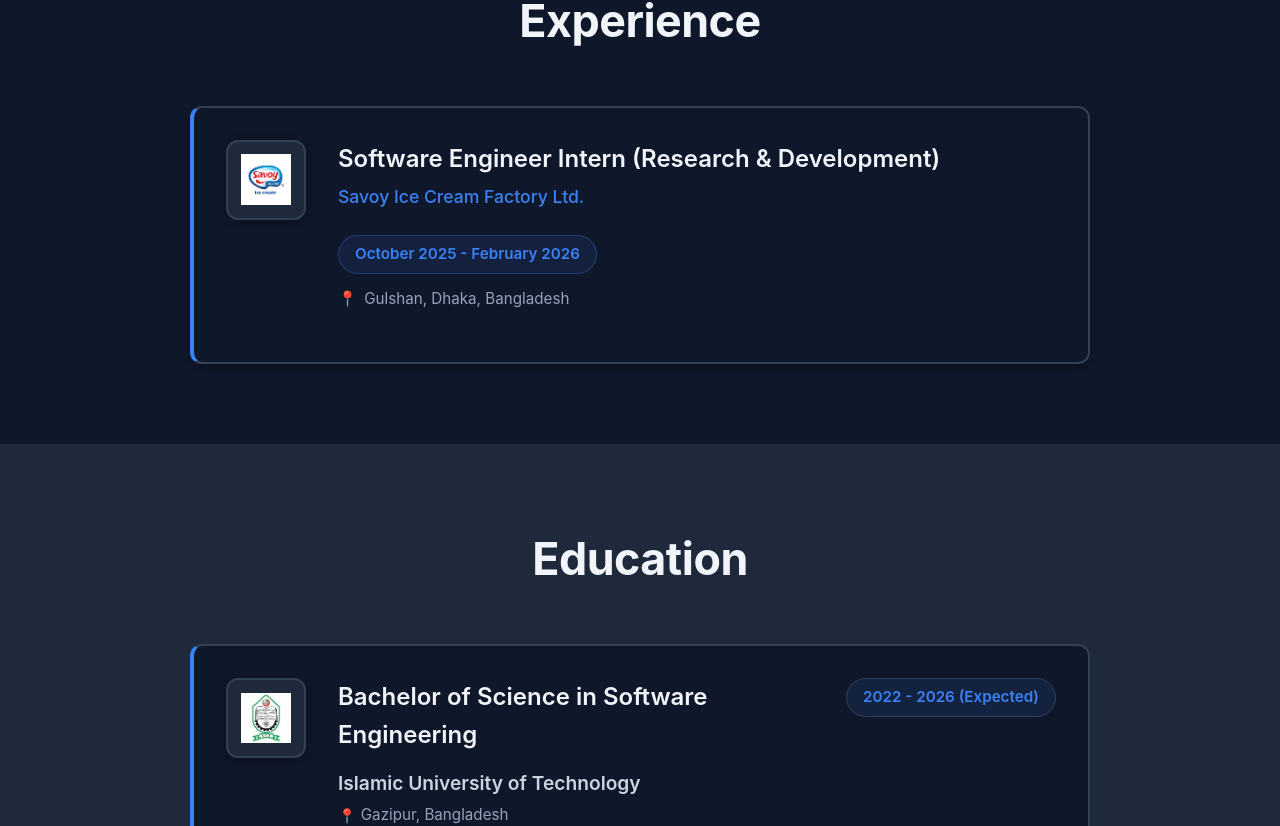
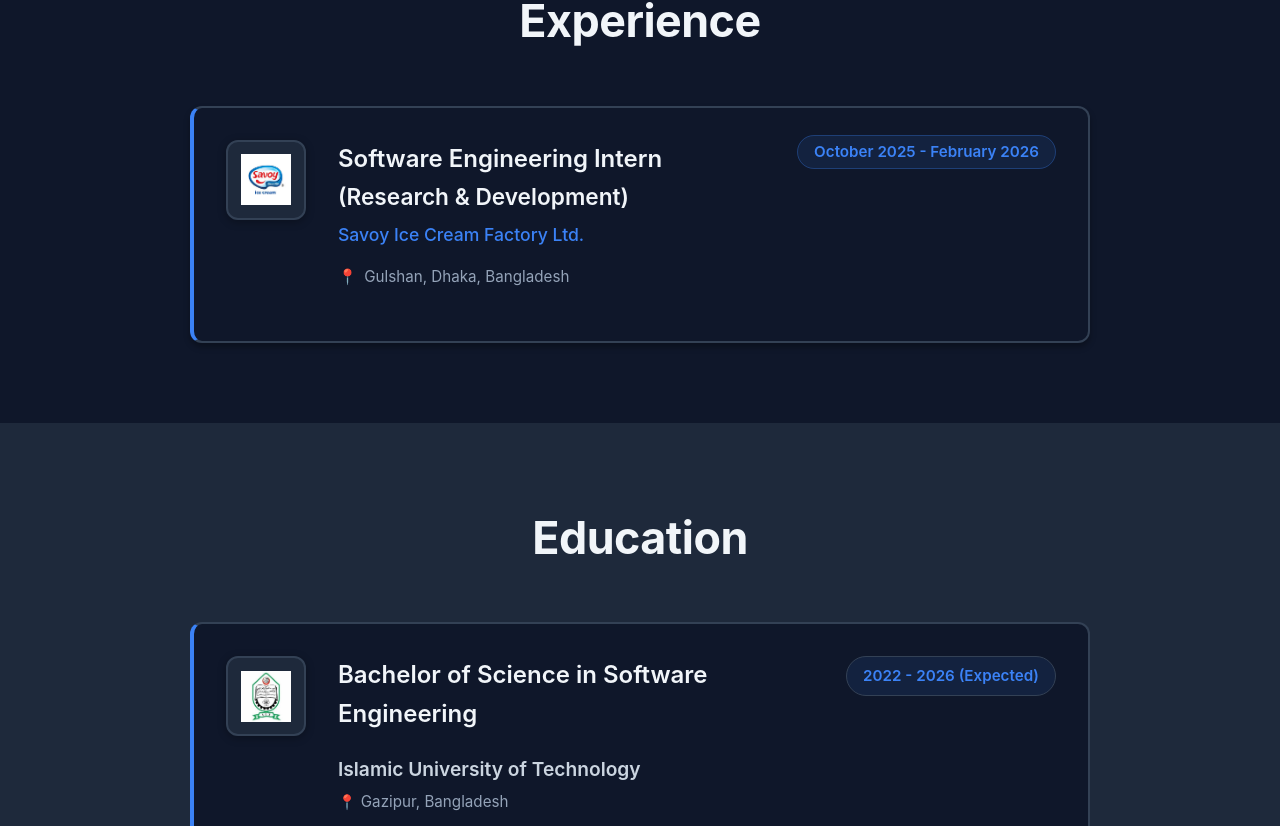
Before and after one commit to MI-Mahin/Portfolio, a React (Vite) app: page / in a window 1280 px wide. Shown: the part 1216-2042 px from the top of the page. Built offline with nearby package versions, Linux system fonts and the light colour scheme.

Commit message:
Add project

```diff
--- a/src/components/Experience.jsx
+++ b/src/components/Experience.jsx
@@ -1,6 +1,6 @@
 const experience = [
   {
-    position: "Software Engineer Intern (Research & Development)",
+    position: "Software Engineering Intern (Research & Development)",
     company: "Savoy Ice Cream Factory Ltd.",
     location: "Gulshan, Dhaka, Bangladesh",
     duration: "October 2025 - February 2026",
@@ -15,7 +15,9 @@ const Experience = () => {
     <section id="experience" className="experience">
       <h2>Experience</h2>
       <div className="experience-list">
-        {experience.map((exp, index) => (
+        {experience.map((exp, index) => {
+          const [title, rest] = exp.position.split(' (');
+          return (
             <div key={index} className="experience-card">
               <div className="experience-logo">
                 <img src={exp.logo} alt={`${exp.company} logo`} />
@@ -23,17 +25,23 @@ const Experience = () => {
               <div className="experience-content">
                 <div className="experience-header">
                   <div>
-                  <h3>{exp.position}</h3>
+                    <h3>
+                      {title}
+                      {rest ? (<><br /><span className="experience-position-rest">({rest}</span></>) : null}
+                    </h3>
                     <h4 className="experience-company">{exp.company}</h4>
                   </div>
+                  <div>
                     <span className="experience-duration">{exp.duration}</span>
+                  </div>
                 </div>
                 <p className="experience-location">{exp.location}</p>
                 <p className="experience-description">{exp.description}</p>
                 {/* technologies removed from Experience cards per request */}
               </div>
             </div>
-        ))}
+          );
+        })}
       </div>
     </section>
   );
--- a/src/components/Projects.jsx
+++ b/src/components/Projects.jsx
@@ -19,6 +19,12 @@ const projects = [
     description: "Sign All is designed to enhance communication for individuals with hearing disabilities by translating American Sign Language (ASL) gestures into English text and speech.",
     link: "https://github.com/MI-Mahin/sign-all_DP1.git",
     image: "/projects/sign-all.svg",
+  },
+  {
+    title: "OTA Simulator",
+    description: "OTA simulator is an interactive visual lab for comparing OTA update algorithms and concurrency problem's solution. Under development.",
+    link: "https://github.com/MI-Mahin/OTA-SimLab.git",
+    image: "/projects/ota-sim.svg",
   },
 ];
 
--- a/src/index.css
+++ b/src/index.css
@@ -446,6 +446,10 @@ nav.navbar a.active::after {
 .project-card {
   overflow: hidden;
   position: relative;
+  border: 2px solid transparent; /* hidden by default, shows on hover */
+  border-radius: 12px;
+  transition: border-color 0.18s ease, transform 0.3s ease, box-shadow 0.3s ease;
+  padding: 1.25rem; /* keep content away from border */
 }
 
 .project-card::before {
@@ -468,7 +472,7 @@ nav.navbar a.active::after {
 .project-card:hover {
   transform: translateY(-5px);
   box-shadow: 0 12px 24px rgba(0, 0, 0, 0.5);
-  border-color: #475569;
+  border-color: #3b82f6; /* blue accent on hover */
 }
 
 .project-card h3 {
@@ -960,9 +964,12 @@ nav.navbar a.active::after {
   flex-wrap: wrap;
   gap: 1rem;
 }
-.experience-header > div {
-  flex: 1 1 auto; /* allow the title block to take available space */
-  min-width: 0; /* prevent overflow so the duration can sit on the right */
+.experience-header > div:first-child {
+  flex: 1 1 auto; /* left block (title/company) takes available space */
+  min-width: 0;
+}
+.experience-header > div:last-child {
+  flex: 0 0 auto; /* right block (duration) sized to content */
 }
 
 .experience-header h3 {
@@ -972,10 +979,18 @@ nav.navbar a.active::after {
   font-weight: 600;
 }
 
+/* Slightly reduce the font-size of parenthetical part of position by 1pt (~0.083333rem) */
+.experience-position-rest {
+  font-size: calc(1.5rem - 0.083333rem);
+  line-height: 1.1;
+  color: #f1f5f9;
+  font-weight: 600;
+}
+
 .experience-company {
   font-size: 1.1rem;
   color: #3b82f6;
-  margin-bottom: 0.5rem;
+  margin-bottom: 0.2rem; /* tightened further per request */
   font-weight: 500;
 }
 
@@ -1217,9 +1232,11 @@ nav.navbar a.active::after {
   color: #f1f5f9;
   font-size: 1.5rem;
   font-weight: 600;
-  margin: 0;
+  margin-bottom: 0.5rem; /* smaller gap to location */
   flex: 1;
 }
+
+/* (removed inline company-duration rules; duration uses .experience-duration styling) */
 
 .education-year {
   color: #3b82f6;
```
Also changed, not shown: public/projects/ota-sim.svg (added), 1 other file (tests, documents, lock files or other folders). Lines whose indentation alone changed are shown as unchanged.
